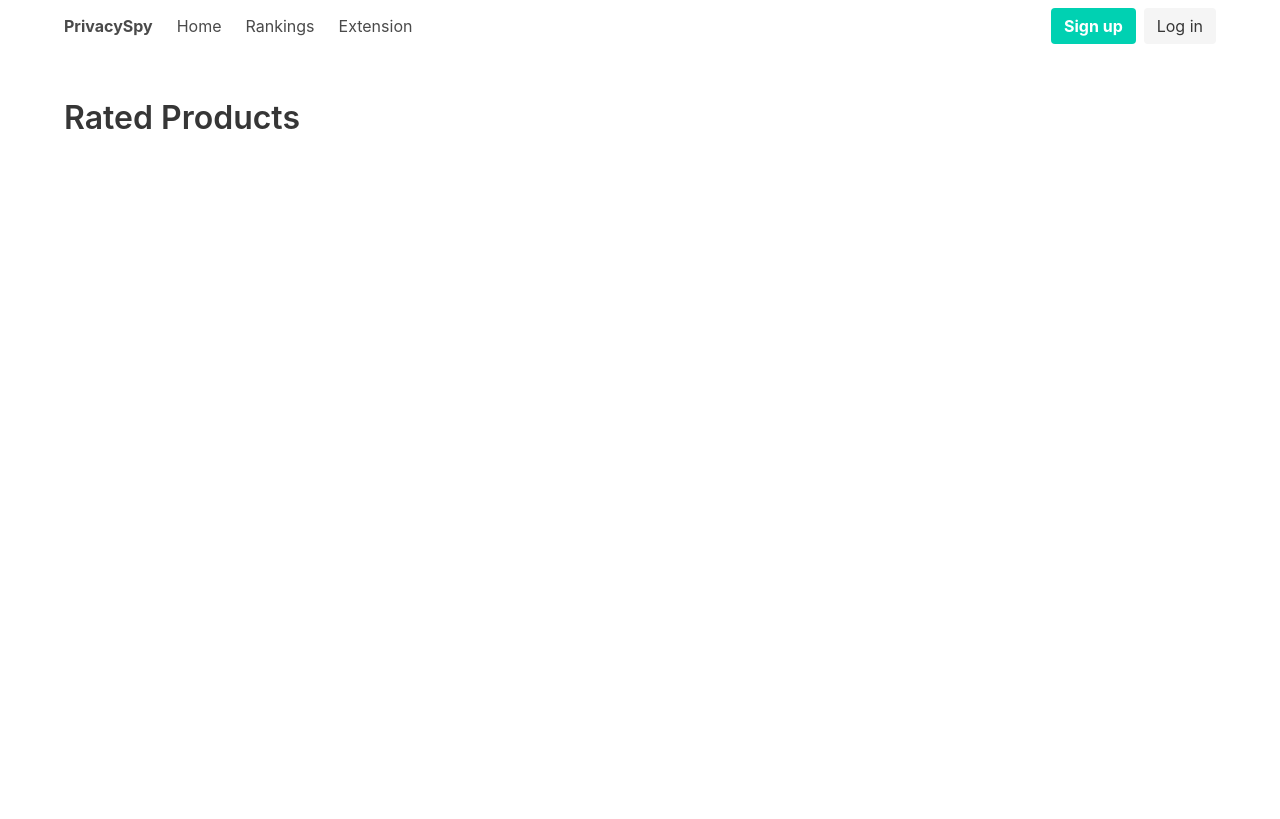
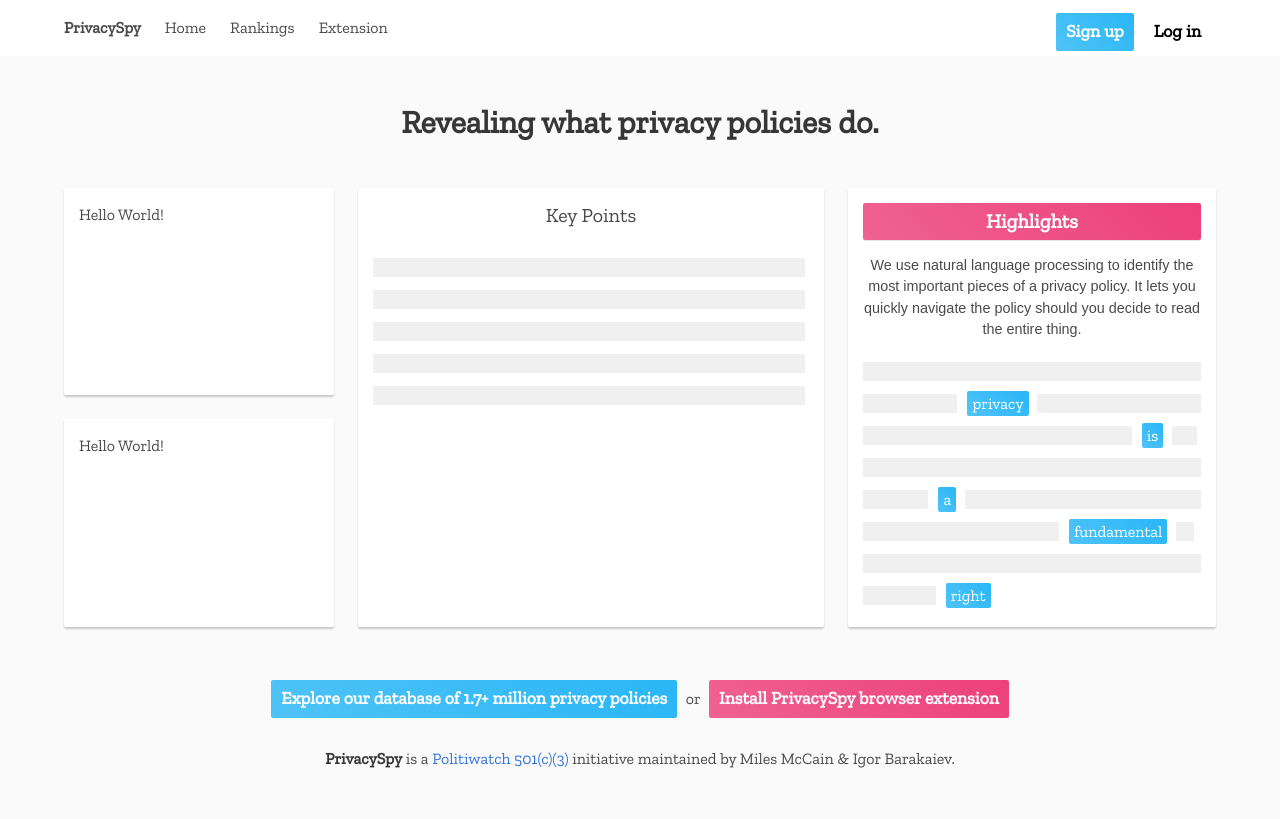
Before and after one commit to Politiwatch/privacyspy, a Django app: page / in a window 1280 px wide. Before the commit the page ends 129 px from the top, so only its background shows below. Run offline with Django 3.2, Linux system fonts and the light colour scheme; data that the repository does not hold is empty.

Commit message:
Redesign + laggy landing page

```diff
--- a/privacyspy/core/static/core/css/core.css
+++ b/privacyspy/core/static/core/css/core.css
@@ -1,5 +1,28 @@
+@keyframes loadingblink {
+	0% {
+		background: rgba(0,0,0,0.04);
+	}
+	50% {
+		background: rgba(0,0,0,0.06);
+	}
+	100% {
+		background: rgba(0,0,0,0.04);
+	}
+}
+
+body {
+    background: #fafafa;
+    font-family: 'Zilla Slab', serif;
+}
+
 .highlights {
     max-width: 40em;
+    font-family: "Inter-Regular", sans-serif;
+    background: white;
+    box-shadow: 0 2px 2px rgba(0,0,0,.2);
+    padding: 10px;
+    line-height: 180%;
+    border-radius: 2px;
 }
 
 .tab-helper {
@@ -38,3 +61,95 @@
 .policy-score {
     font-size: 125% !important;
 }
+
+.landing-invisible-text {
+    background-color: rgba(0, 0, 0, 0.05);
+    animation: loadingblink infinite ease-in-out 1s;
+    -webkit-animation: loadingblink 1s ease-in-out infinite
+}
+
+.landing-visible-text {
+    background: linear-gradient(45deg, #4FC3F7, #29B6F6);
+    color: white;
+    margin-right: 5px;
+    margin-left: 10px;
+    padding: 3px 5px;
+    border-radius: 2px;
+}
+
+.landing-highlights {
+    line-height: 200%;
+    border-radius: 2px;
+    padding-top: 15px;
+}
+
+.card {
+    box-shadow: 0 2px 2px rgba(0,0,0,.2);
+    padding: 15px;
+    border-radius: 2px;
+}
+
+.blue-button {
+    background: linear-gradient(45deg, #4FC3F7, #29B6F6);
+    padding: 10px;
+    color: white;
+    font-weight: 600;
+    border: 0;
+    margin: 5px;
+    border-radius: 2px;
+    line-height: 1;
+    font-family: 'Zilla Slab', serif;
+    font-size: 1.1rem;
+}
+
+.blue-button:hover{
+    cursor: pointer;
+}
+
+.orange-button {
+    background: linear-gradient(45deg, #F06292, #EC407A);
+    padding: 10px;
+    color: white;
+    font-weight: 600;
+    border: 0;
+    margin: 5px;
+    border-radius: 2px;
+    line-height: 1;
+    font-family: 'Zilla Slab', serif;
+    font-size: 1.1rem;
+}
+
+.white-button {
+    background: white;
+    padding: 10px;
+    color: black;
+    font-weight: 600;
+    border: 0;
+    margin: 5px;
+    border-radius: 2px;
+    line-height: 1;
+    font-family: 'Zilla Slab', serif;
+    font-size: 1.1rem;
+}
+
+.card-header {
+    padding: 6px 0px;
+    margin-bottom: 15px;
+    box-shadow: 0 1px 0px rgba(0,0,0,.1);
+    display: block;
+    background: linear-gradient(45deg, #F06292, #EC407A);
+    color: white;
+    font-size: 1.25rem;
+    font-weight: 600;
+    line-height: 1.25;
+    border-radius: 2px;
+}
+
+.card-description {
+    font-family: "Inter-Regular", sans-serif;
+    font-size: 0.9rem;
+}
+
+.highlighted-text {
+    padding: 1px 3px;
+}
--- a/privacyspy/core/templates/core/base.html
+++ b/privacyspy/core/templates/core/base.html
@@ -11,6 +11,7 @@
     <script src="{% static 'core/js/jquery.js' %}"></script>
     <link rel="stylesheet" href="{% static 'core/css/bulma.css' %}">
     <link rel="stylesheet" href="{% static 'core/css/core.css' %}">
+    <link href="https://fonts.googleapis.com/css?family=Zilla+Slab&display=swap" rel="stylesheet">
     <noscript>
         <link rel="stylesheet" href="{% static 'core/css/noscript.css' %}">
     </noscript>
@@ -47,10 +48,10 @@
                 <div class="navbar-end">
                     <div class="navbar-item">
                         <div class="buttons">
-                            <a class="button is-primary">
-                                <strong>Sign up</strong>
+                            <a class="blue-button">
+                                Sign up
                             </a>
-                            <a class="button is-light">
+                            <a class="white-button">
                                 Log in
                             </a>
                         </div>
--- a/privacyspy/core/templates/core/highlights.html
+++ b/privacyspy/core/templates/core/highlights.html
@@ -4,8 +4,8 @@
 </div>
 {% else %}
 <div class="highlights">
-{% for sentence in highlights %}
-<span style="background-color: {{sentence.color}}">{{sentence.sentence|safe}}</span>
-{% endfor %}
+    {% for sentence in highlights %}
+    <span style="background-color: {{sentence.color}}" class="highlighted-text">{{sentence.sentence|safe}}</span>
+    {% endfor %}
 </div>
 {% endif %}
--- a/privacyspy/core/templates/core/index.html
+++ b/privacyspy/core/templates/core/index.html
@@ -1,8 +1,68 @@
 {% extends 'core/base.html' %}
 
 {% block content %}
-<h1 class='title'>Rated Products</h1>
-{% for product in products %}
-{% include 'core/product_box.html' %}
-{% endfor %}
+<h1 class='title has-text-centered'>Revealing what privacy policies do.</h1>
+<br>
+<div class="tile is-ancestor">
+    <div class="tile is-parent is-vertical is-3">
+        <article class="tile is-child card">
+            <h4>Hello World!</h4>
+        </article>
+        <article class="tile is-child card">
+            <h4>Hello World!</h4>
+        </article>
+    </div>
+    <div class="tile is-parent is-5">
+        <article class="tile is-child card landing-highlights">
+            <p class="subtitle is-child has-text-centered">Key Points</p>
+            {% for keyword in keywords %}
+            <span class="landing-invisible-text">
+                {% for i in n %}
+                &nbsp;
+                {% endfor %}
+            </span>
+            {% endfor %}
+        </article>
+    </div>
+    <div class="tile is-parent is-4">
+        <article class="tile is-child card">
+            <div class="card-header">
+                <p class="has-text-centered">Highlights</p>
+            </div>
+            <p class="card-description has-text-centered">We use natural language processing to identify the most
+                important pieces of a
+                privacy policy. It lets you
+                quickly navigate the policy should you decide to read the entire thing.</p>
+            <div class="landing-highlights">
+                {% for keyword in keywords %}
+                <span class="landing-invisible-text">
+                    {% for i in n %}
+                    &nbsp;
+                    {% endfor %}
+                </span>
+                <span class="landing-visible-text">{{ keyword }}</span>
+                {% endfor %}
+            </div>
+        </article>
+    </div>
+</div>
+<br>
+<div class="has-text-centered">
+    <button class="blue-button">
+        Explore our database of 1.7+ million privacy policies
+    </button>
+    or
+    <button class="orange-button">
+        Install PrivacySpy browser extension
+    </button>
+</div>
+<br>
+<div class="privacyspy-footer">
+    <div class="content has-text-centered">
+        <p>
+            <strong>PrivacySpy</strong> is a <a href="https://politiwatch.org">Politiwatch 501(c)(3)</a>
+            initiative maintained by Miles McCain & Igor Barakaiev.
+        </p>
+    </div>
+</div>
 {% endblock %}
--- a/privacyspy/core/views.py
+++ b/privacyspy/core/views.py
@@ -3,11 +3,15 @@ from .models import Product, PrivacyPolicy, RubricQuestion, RubricSelection, Rub
 from django.contrib.auth.decorators import login_required
 from django.contrib.auth.decorators import user_passes_test
 
+
 def index(request):
     return render(request, 'core/index.html', context={
         "title": "Making online privacy (slightly) simpler",
-        "products": Product.objects.all()
+        "n": range(60),
+        "keywords": ["privacy", "is", "a",
+                     "fundamental", "right"]
     })
+
 
 def product(request, product_slug):
     product = get_object_or_404(Product, slug=product_slug)
@@ -22,6 +26,7 @@ def product(request, product_slug):
         "policy": policy
     })
 
+
 @user_passes_test(lambda u: u.is_superuser)
 def edit_policy(request, policy_id):
     policy = get_object_or_404(PrivacyPolicy, id=policy_id)
@@ -31,31 +36,41 @@ def edit_policy(request, policy_id):
         print(request.POST)
         section = request.POST.get("section", None)
         if section == "metadata":
-            policy.out_of_date = request.POST.get("out-of-date", policy.out_of_date) == "True"
-            policy.erroneous = request.POST.get("erroneous", policy.erroneous) == "True"
-            policy.original_url = request.POST.get("original-url", policy.original_url)
-            policy.published = request.POST.get("published", policy.published) == "True"
+            policy.out_of_date = request.POST.get(
+                "out-of-date", policy.out_of_date) == "True"
+            policy.erroneous = request.POST.get(
+                "erroneous", policy.erroneous) == "True"
+            policy.original_url = request.POST.get(
+                "original-url", policy.original_url)
+            policy.published = request.POST.get(
+                "published", policy.published) == "True"
             policy.save()
             actions.append("Successfully updated metadata.")
         if section == "highlight-by-url":
             url = request.POST.get("source-url", None)
             if url != None:
                 policy.load_highlights_via_url(url)
-                actions.append("Loading highlights via the given URL in a background thread.")
+                actions.append(
+                    "Loading highlights via the given URL in a background thread.")
         if section == "highlight-by-plaintext":
             text = request.POST.get("source-text", None)
             if text != None:
                 policy.load_highlights_via_plaintext(text)
-                actions.append("Loading highlights via plaintext in a background thread.")
+                actions.append(
+                    "Loading highlights via plaintext in a background thread.")
         if section == "ratings":
             for question in policy.questions_with_selections():
-                option_str = request.POST.get(str(question.id) + '-selection', "None")
+                option_str = request.POST.get(
+                    str(question.id) + '-selection', "None")
                 if option_str != "None":
-                    option = get_object_or_404(RubricOption, id=int(option_str))
-                    citation = request.POST.get(str(question.id) + "-citation", "")
+                    option = get_object_or_404(
+                        RubricOption, id=int(option_str))
+                    citation = request.POST.get(
+                        str(question.id) + "-citation", "")
                     note = request.POST.get(str(question.id) + "-note", "")
                     if question.answer == None:
-                        RubricSelection.objects.create(option=option, policy=policy, citation=citation)
+                        RubricSelection.objects.create(
+                            option=option, policy=policy, citation=citation)
                     else:
                         if not (question.answer.option == option and question.answer.citation == citation and question.answer.note == note):
                             question.answer.option = option
```
Also changed, not shown: 1 other file.
